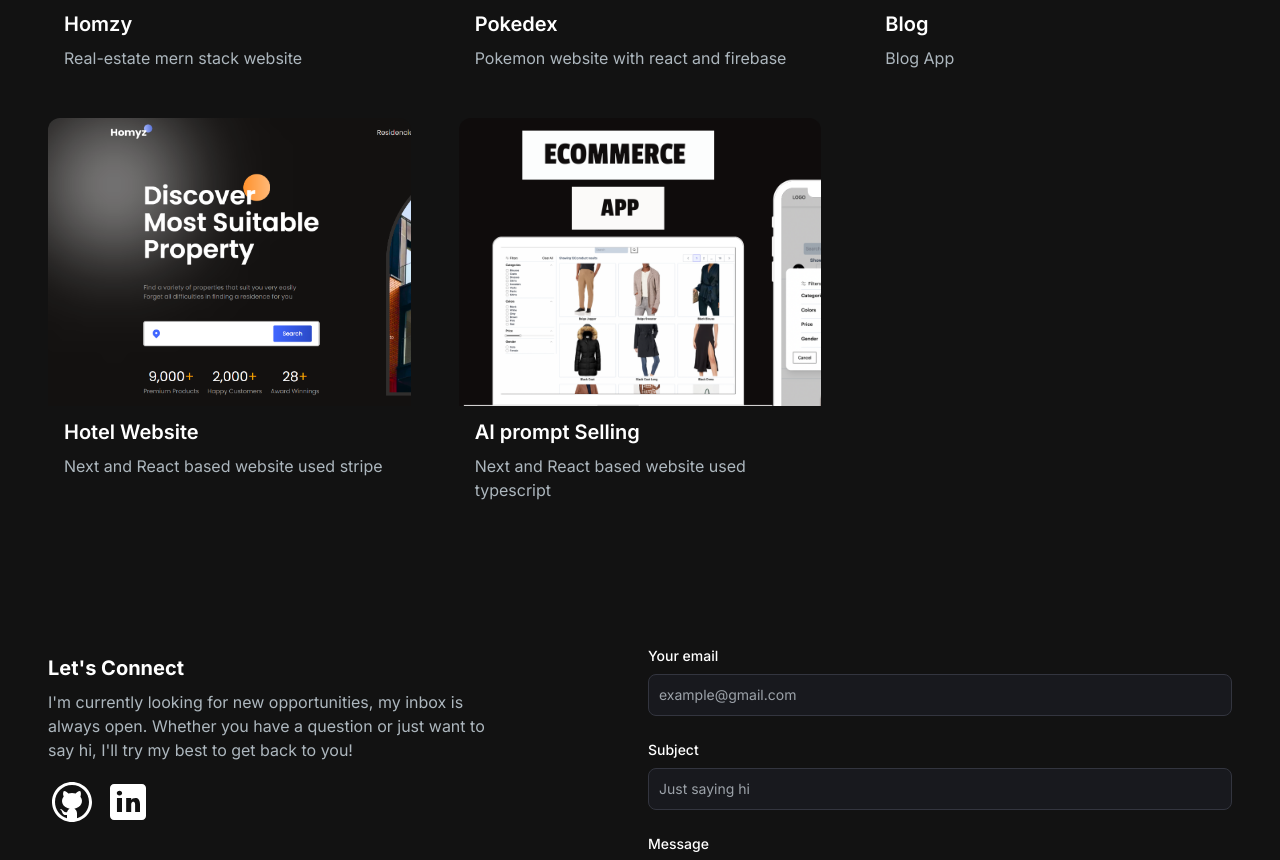
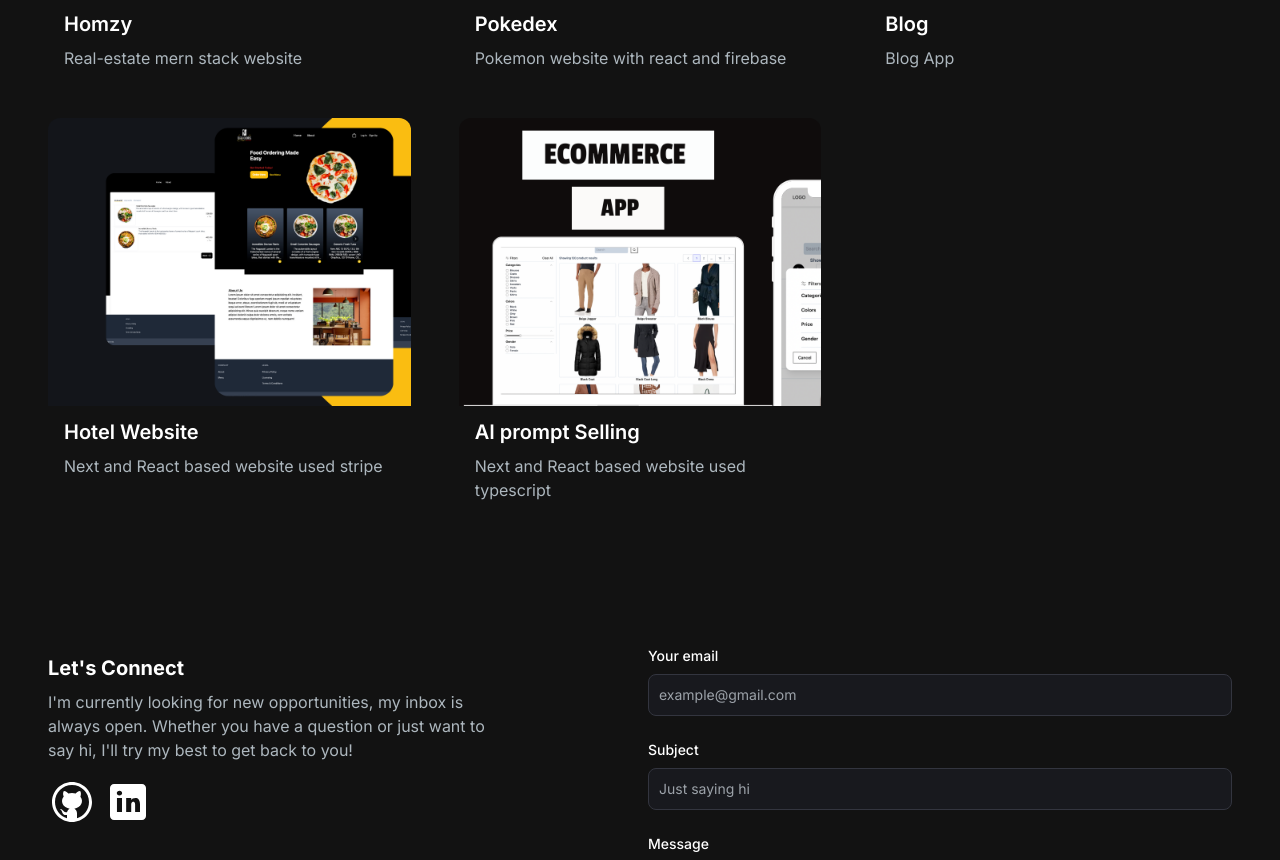
Before and after one commit to rutu-cyber/rutuja, a Next.js app: page / in a window 1280 px wide. Shown: the part 2135-2995 px from the top of the page. Built offline with nearby package versions, Linux system fonts and the light colour scheme.

Commit message:
image change

```diff
--- a/src/components/ProjectsSection.jsx
+++ b/src/components/ProjectsSection.jsx
@@ -63,7 +63,7 @@ const projectsData = [
       id: 7,
       title: "Hotel Website",
       description: "Next and React based website used stripe",
-      image: "/images/projects/4.png",
+      image: "/images/projects/7.png",
       tag: ["All", "React", "Next"],
       gitUrl: "/",
       previewUrl: "/",
```
